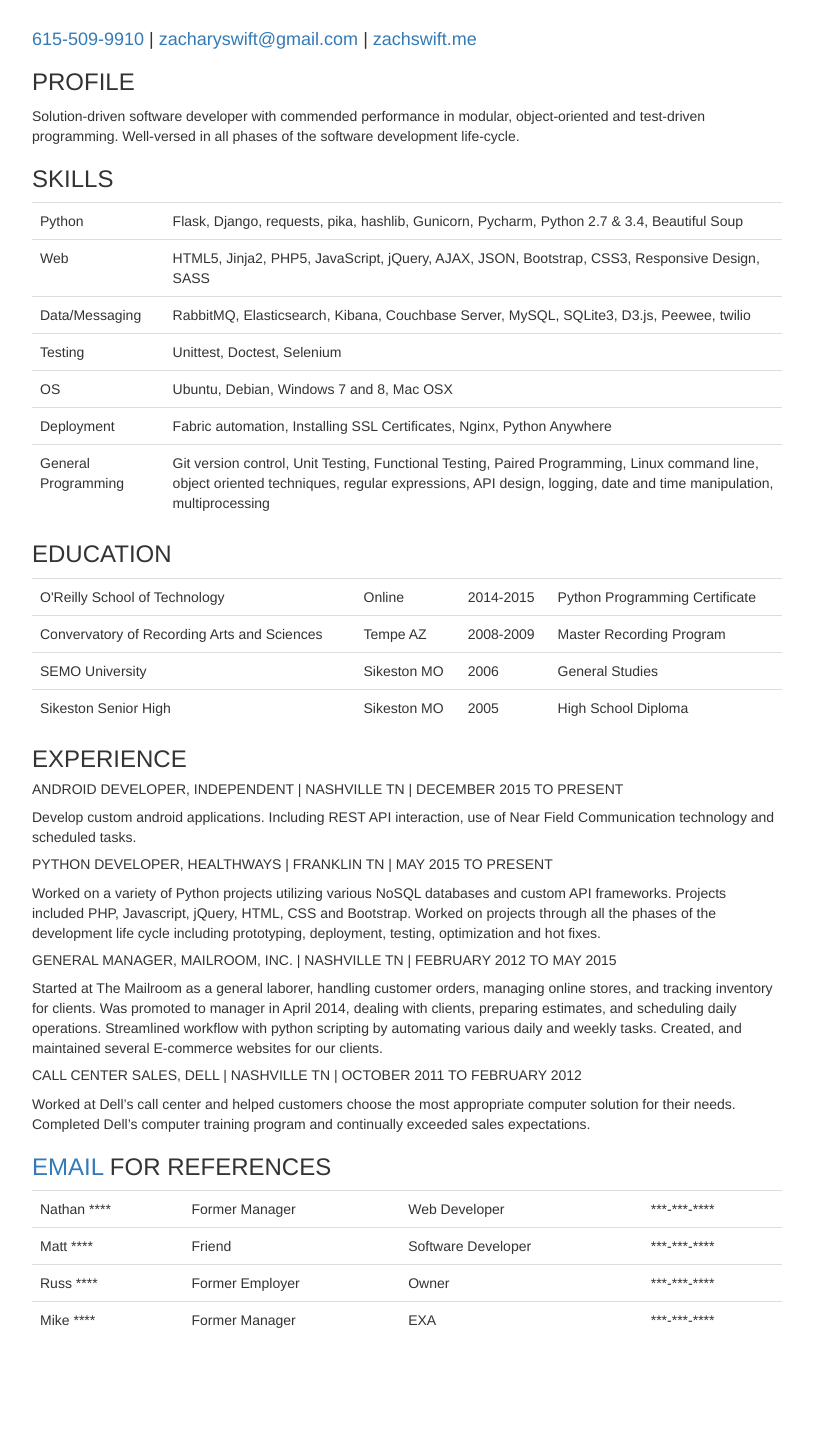
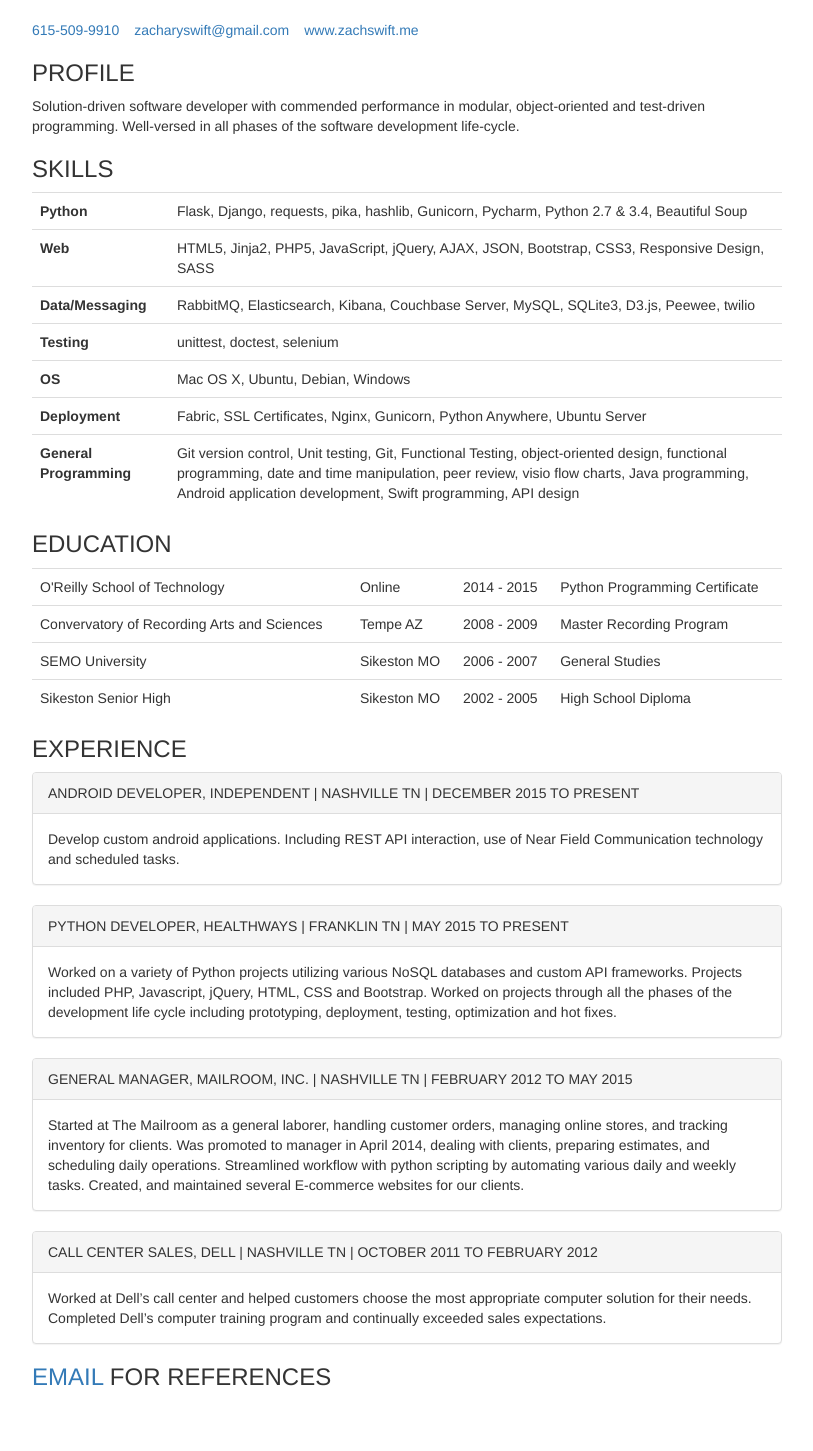
Before and after one commit to 2achary/zachswift, a Django app: page /resume in a window 1280 px wide. Shown: the part 100-1551 px from the top of the page, without its empty margins (38-851 px from the left). Before the commit the page ends 1428 px from the top, so only its background shows below. Run offline with Django 3.2, Linux system fonts and the light colour scheme; data comes from the database, SQL or seed files in the repository; both versions use the stored data as it was after the commit; some libraries are stand-ins or nearby versions.

Commit message:
Finish making resume dynamic

```diff
--- a/portfolio/templates/resume.html
+++ b/portfolio/templates/resume.html
@@ -1,21 +1,22 @@
 <!DOCTYPE html>
 <html>
-<!--################### begin head #################################-->
 	<head>
 		<meta charset="utf-8">
 		<meta name="viewport" content="width=device-width, initial-scale=1.0">
 		<link href="/static/css/bootstrap.min.css" rel="stylesheet">
-		<link href="/static/css/custom.css" rel="stylesheet">
+
 		<script src="/static/js/respond.js"></script>
 		<title>Zach Swift | Web Developer</title>
+		<style>
+			.no-top td{
+				padding-right: 15px;
+				padding-top: 0px;
+			}
+		</style>
+
   	</head>
-<!--################### end head #################################-->
-
-<!--################### start body #################################-->
 	<body>
     	<div class="container">
-
-<!--################### begin nav bar #################################-->
 
 			<header class='page-header'>
 
@@ -23,24 +24,28 @@
 
 					<li><a href="about" ><h4>About</h4></a></li>
 
-
 					<li class='active'><a href="resume"><h4>Resume</h4></a></li>
-
 
 					<li><a href="contact" ><h4>Contact</h4></a></li>
 
 				</ul><!--end navbar-->
-            <a href="/"><h1>Zach Swift</h1></a>
+
+				<a href="/"><h1>{{contact.name}}</h1></a>
+
 			</header>
 
-<!--################### end of header #################################-->
 
 			<div class='row'>
 				<div class='col-md-8'>
+					<table class="no-top" >
 
-	<h4 class="contactline"><a href="tel:615-509-9910">615-509-9910</a> | <a href="mailto:zacharyswift@gmail.com">zacharyswift@gmail.com</a> | <a href='/'>zachswift.me</a></h4>
+						<tr>
+							<td><a href="tel:{{contact.phone}}">{{contact.phone}}</a> </td>
+							<td><a href="mailto:{{contact.email}}">{{contact.email}}</a> </td>
+							<td><a href='/'>{{contact.website}}</a></td>
+						</tr>
 
-
+					</table>
 
 					<h3>PROFILE</h3>
 					<p>
@@ -53,36 +58,31 @@
 					<table class='table'>
 
 						<tr>
-			<td>Python</td><td>{{libraries}}</td>
+							<th>Python</th><td>{{libraries}}</td>
 						</tr>
 
 						<tr>
-			<td>Web</td> <td>{{web}}</td>
+							<th>Web</th> <td>{{web}}</td>
 						</tr>
 
 						<tr>
-			<td>Data/Messaging</td> <td>RabbitMQ, Elasticsearch, Kibana, Couchbase Server, MySQL,
+							<th>Data/Messaging</th> <td>RabbitMQ, Elasticsearch, Kibana, Couchbase Server, MySQL,
 							SQLite3, D3.js, Peewee, twilio</td>
 						</tr>
 
 						<tr>
-			<td>Testing</td> <td>Unittest, Doctest, Selenium</td>
+							<th>Testing</th> <td>{{testing}}</td>
 						</tr>
 
 						<tr>
-			<td>OS</td><td>Ubuntu, Debian, Windows 7 and 8, Mac OSX</td>
+							<th>OS</th><td>{{OS}}</td>
 						</tr>
 
 						<tr>
-			<td>Deployment</td><td>Fabric automation, Installing SSL Certificates,
-            Nginx, Python Anywhere</td>
+							<th>Deployment</th><td>{{deployment}}</td>
 						</tr>
 
-		<td>General Programming</td><td>Git version control, Unit Testing,
-		Functional Testing, Paired Programming, Linux command line, object oriented
-		techniques, regular expressions, API design, logging,
-		date and time manipulation, multiprocessing
-</td>
+						<th>General Programming</th><td>{{general}}</td>
 					</tr>
 
 					</table>
@@ -90,22 +90,11 @@
 					<h3>EDUCATION</h3>
 					<table class='table'>
 
+						{% for school in education%}
 						<tr>
-                <td>O'Reilly School of Technology</td><td>Online</td><td>2014-2015</td><td>Python Programming Certificate</td>
+							<td>{{school.school}}</td><td>{{school.location}}</td><td>{{school.start_date}} - {{school.end_date}} </td><td>{{school.subject}}</td>
 						</tr>
-
-            <tr>
-                <td>Convervatory of Recording Arts and Sciences</td><td>Tempe AZ</td><td>2008-2009</td><td>Master Recording Program</td>
-            </tr>
-
-            <tr>
-                <td>SEMO University</td><td>Sikeston MO</td><td>2006</td><td>General Studies</td>
-            </tr>
-
-
-             <tr>
-                <td>Sikeston Senior High</td><td>Sikeston MO</td><td>2005</td><td>High School Diploma</td>
-            </tr>
+						{% endfor %}
 
 					</table>
 
@@ -113,49 +102,16 @@
 
 						{% for job in work %}
 
-				<p>
-					<h5>{{job.title}}, {{job.company}} | {{job.location}} | {{job.start_date}} TO {% if job.end_date %} {{job.end_date}} {% else %} PRESENT {% endif %}</h5>
+							<div class="panel panel-default">
+							<div class="panel-heading">{{job.title}}, {{job.company}} | {{job.location}} | {{job.start_date}} TO {% if job.end_date %} {{job.end_date}} {% else %} PRESENT {% endif %}</div>
 
+								<div class="panel-body">
 									{{job.description}}
-				</p>
+								</div>
+							</div>
 						{% endfor %}
 
-            <!--<p>-->
-                <!--<h5>PYTHON DEVELOPER, HEALTHWAYS | FRANKLIN, TN | MAY 2015 TO PRESENT</h5>-->
-                <!--Worked on a small team to develop a file ingestion engine that greatly reduces the cost of bringing on new clients.-->
-                <!--Developed an auditing system to help give valuable business insight. Maintained, extended-->
-                <!--and continuously deployed existing messaging exchange system. Worked with and extended company REST APIs-->
-                <!--for various purposes.-->
-            <!--</p>-->
-			<!--<p>-->
-				<!--<h5>GENERAL MANAGER, THE MAILROOM, INC. | NASHVILLE, TN | FEBRUARY 2012 TO MAY 2015</h5>-->
-				<!--Started at The Mailroom as a general laborer, handling customer orders, managing online stores,-->
-                <!--and tracking inventory for clients. Was promoted to manager in April 2014, dealing with clients,-->
-                <!--preparing estimates, and scheduling daily operations. Streamlined workflow with python scripting-->
-                <!--by automating various daily and weekly tasks. Created, and maintained several E-commerce websites for our clients.-->
-			<!--</p>-->
-
-			<!--<p>-->
-				<!--<h5>SALES REPRESENTATIVE, DELL | NASHVILLE TN 2011 2012</h5>-->
-				<!--Worked at Dell’s call center and helped customers choose the most-->
-				<!--appropriate computer solution for their needs. Completed Dell’s computer-->
-				<!--training program and continually exceeded sales expectations.-->
-
-			<!--</p>-->
-
-
-
-
-				<h3><a href="mailto:zacharyswift@gmail.com">EMAIL</a> FOR REFERENCES</h3>
-
-
-
-				<table class="table">
-					<tr><td>Nathan ****</td> <td>Former Manager</td> <td>Web Developer</td> <td>***-***-****</td></tr>
-					<tr><td>Matt ****</td> <td>Friend</td> <td>Software Developer</td> <td>***-***-****</td></tr>
-					<tr><td>Russ ****</td> <td>Former Employer</td> <td>Owner</td><td>***-***-****</td></tr>
-					<tr><td>Mike ****</td> <td>Former Manager</td> <td>EXA</td><td>***-***-****</td></tr>
-				</table>
+					<h3 style="padding-bottom:50px;"><a href="{{contact.email}}">EMAIL</a> FOR REFERENCES</h3>
 
 				</div>
 			</div>
--- a/portfolio/views.py
+++ b/portfolio/views.py
@@ -2,7 +2,7 @@ from django.shortcuts import render
 from twilio.rest import TwilioRestClient
 from django_twilio.decorators import twilio_view
 from twilio.twiml import Response
-from .models import Profile, Python, Web, WorkHistory
+from .models import Profile, Python, Web, WorkHistory, Contact, Education, General, OS, Deployment, Testing
 from dateutil.parser import parse
 import datetime
 
@@ -16,6 +16,11 @@ def resume(request):
     tagline = Profile.objects.all()[0].tagline
     libraries = ', '.join([obj.library for obj in Python.objects.all()])
     web = ', '.join([obj.lang for obj in Web.objects.all()])
+    contact = Contact.objects.all()[0]
+    general = ', '.join([obj.name for obj in General.objects.all()])
+    deployment = ', '.join([obj.name for obj in Deployment.objects.all()])
+    testing = ', '.join([obj.name for obj in Testing.objects.all()])
+    os = ', '.join([obj.name for obj in OS.objects.all()])
     work = WorkHistory.objects.order_by('-start_date')
     for obj in work:
         obj.title = obj.title.upper()
@@ -25,8 +30,24 @@ def resume(request):
         if obj.end_date:
             obj.end_date = obj.end_date.strftime('%B %Y').upper()
 
-    return render(request, 'resume.html', {'tagline': tagline, 'libraries': libraries,
-                                           'web': web, 'work': work})
+    education = Education.objects.order_by('-start_date')
+    for obj in education:
+        obj.start_date = obj.start_date.strftime('%Y').upper()
+        if obj.end_date:
+            obj.end_date = obj.end_date.strftime('%Y').upper()
+
+    return render(request, 'resume.html', {
+        'tagline': tagline,
+        'libraries': libraries,
+        'web': web, 'work': work,
+        'contact': contact,
+        'education': education,
+        'general': general,
+        'deployment': deployment,
+        'testing': testing,
+        'OS': os,
+
+    })
 
 def contact(request):
     return render(request, 'contact.html')
```
Also changed, not shown: db.sqlite3. Lines whose indentation alone changed are shown as unchanged.
